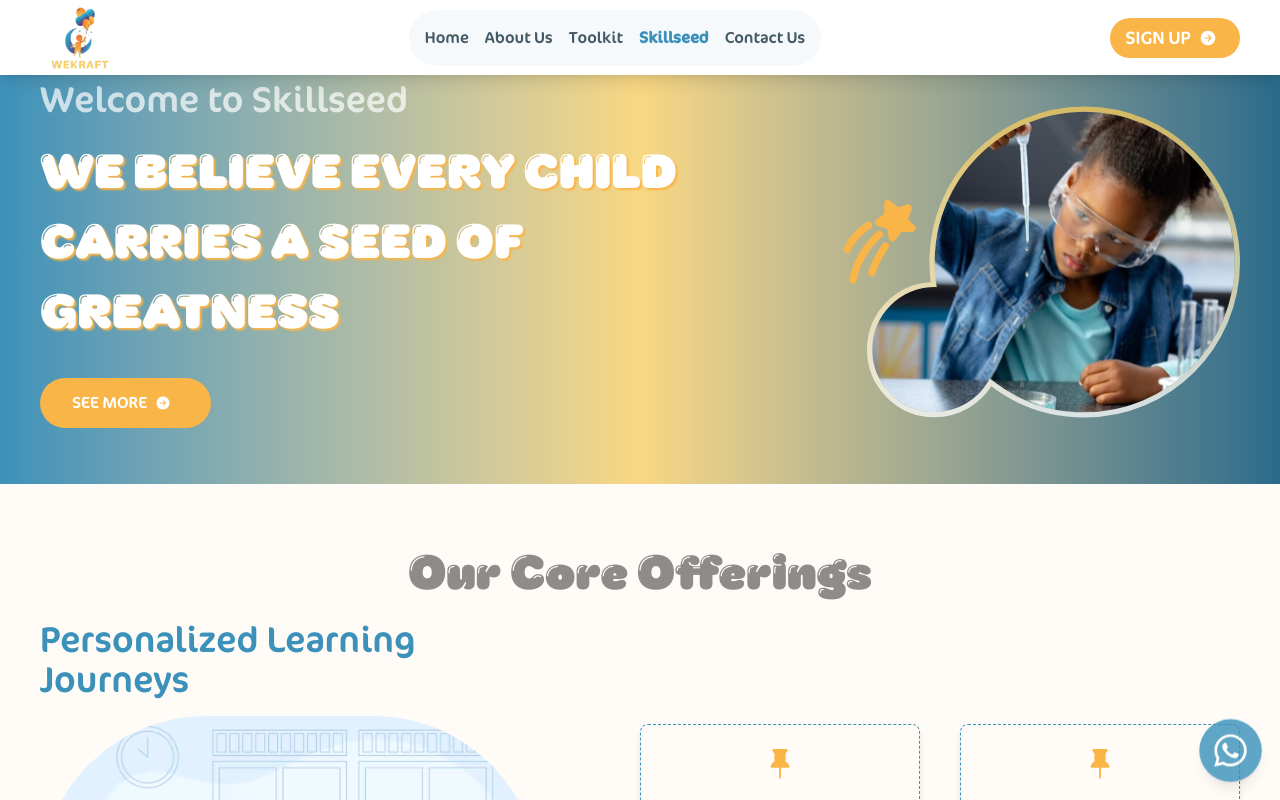
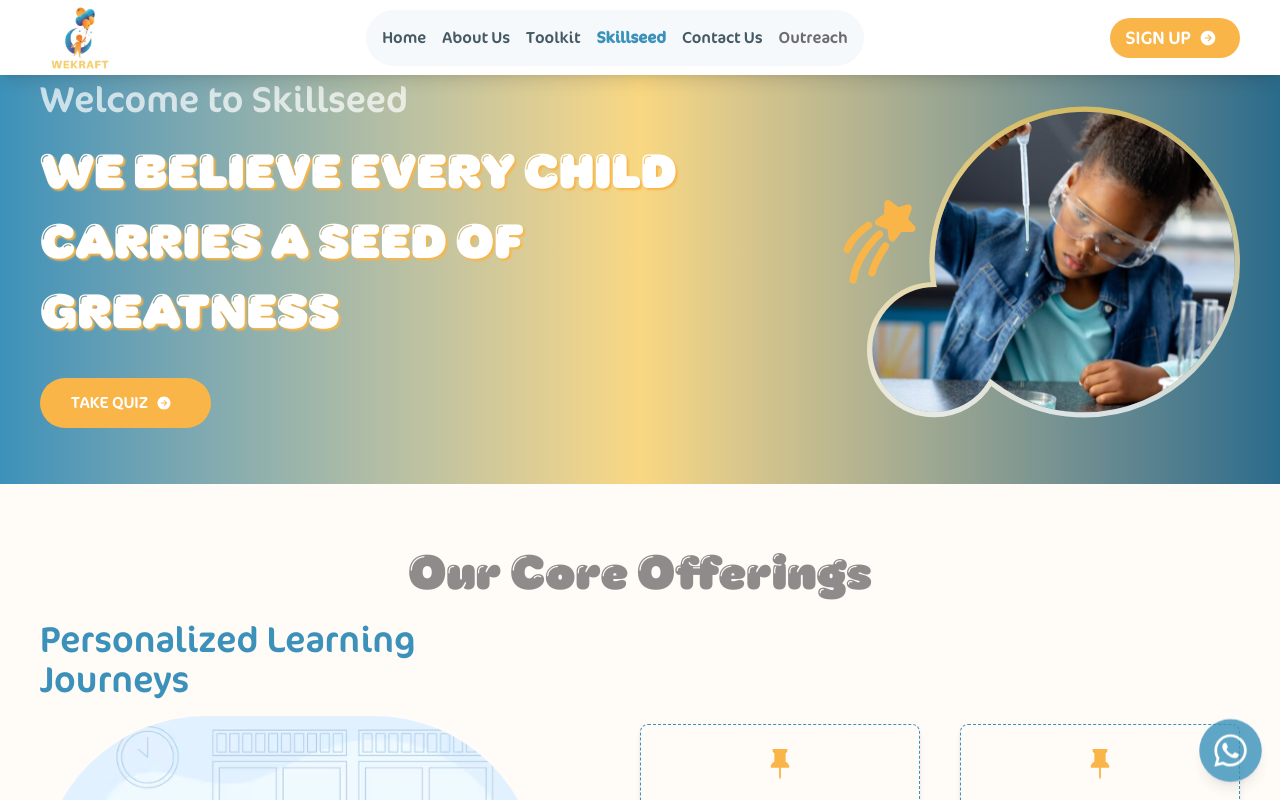
Before and after one commit to Wekraft-001/website, a React (Vite) app: page /skillseed in a window 1280 px wide. Shown: the top 800 px of the page. Built offline with nearby package versions, Linux system fonts and the light colour scheme.

Commit message:
attached links for outreach and quiz

```diff
--- a/src/components/Navbar.jsx
+++ b/src/components/Navbar.jsx
@@ -71,6 +71,13 @@
         >
           Contact Us
         </NavLink>
+        <a
+          href="https://outreach.wekraft.co/"
+          target="_blank"
+          className="p-2 hover:font-primaryBold hover:bg-[#3C91BA]/[50%] transition duration-200"
+        >
+          Outreach
+        </a>
       </nav>
       <a
         href="https://docs.google.com/forms/d/e/1FAIpQLSfvNPv7b8PHXlDfL1yX4sKqAP71XAEGzssEwOSv7esMAycscA/viewform"
--- a/src/pages/Skillseed.jsx
+++ b/src/pages/Skillseed.jsx
@@ -127,11 +127,12 @@
           >
             We believe every child carries a seed of greatness
           </h1>
-          {/* <a
-            href="#more"
+          <a
+            href="https://quiz.wekraft.co/"
+            target="_blank"
             className="flex items-center justify-center md:justify-start"
-          > */}
-          <motion.button
+          >
+            {/* <motion.button
             onClick={scrollToMore}
             className="w-[171px] h-[50px] text-white font-primarySemibold md:font-primaryMedium bg-[#FAB548] rounded-full my-4 uppercase flex items-center justify-center text-sm md:text-base font-cocon cursor-pointer"
             initial={{ opacity: 0, y: 50 }}
@@ -142,8 +143,20 @@
             <span>
               <IoArrowForwardCircle className="mx-2" />
             </span>
-          </motion.button>
-          {/* </a> */}
+          </motion.button> */}
+            <motion.button
+              onClick={scrollToMore}
+              className="w-[171px] h-[50px] text-white font-primarySemibold md:font-primaryMedium bg-[#FAB548] rounded-full my-4 uppercase flex items-center justify-center text-sm md:text-base font-cocon cursor-pointer"
+              initial={{ opacity: 0, y: 50 }}
+              animate={{ opacity: 1, y: 0 }}
+              transition={{ duration: 1, ease: "easeOut", delay: 0.2 }}
+            >
+              Take Quiz
+              <span>
+                <IoArrowForwardCircle className="mx-2" />
+              </span>
+            </motion.button>
+          </a>
         </motion.div>
 
         {/* Image Content */}
```
